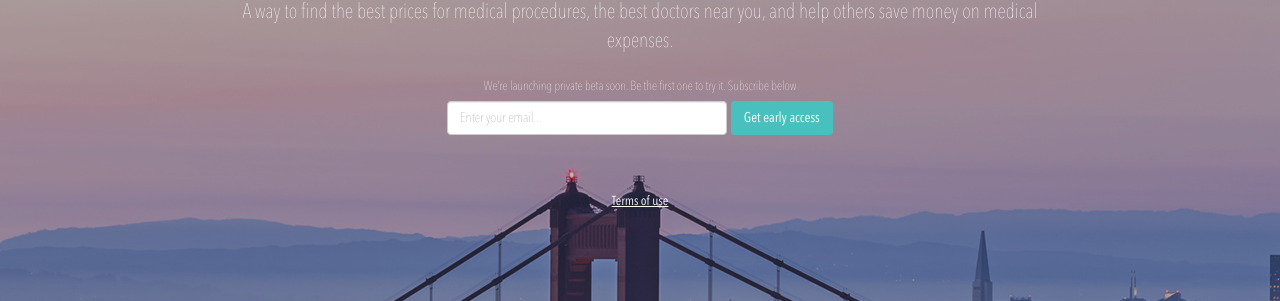
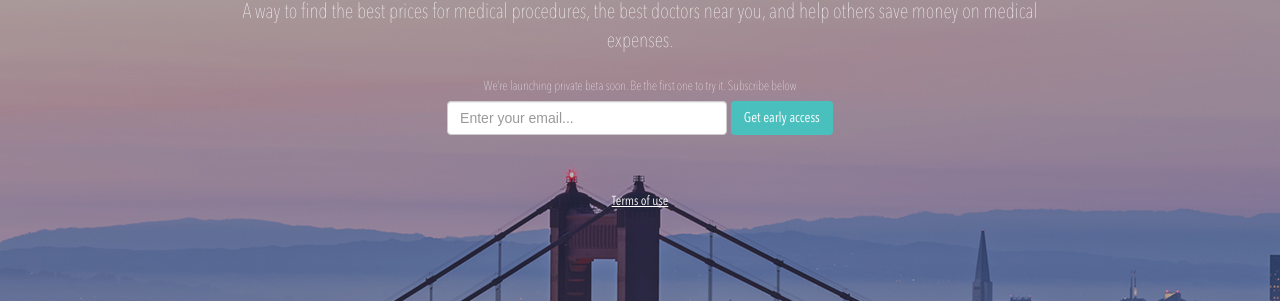
Before and after one commit to salipro4ever/project-demo-4, a Jekyll site: the page built from signup.html, in a window 1280 px wide. Shown: the part 242-543 px from the top of the page. Built offline with Jekyll 4.4.1, drawn with Linux system fonts in a browser that asks for light colours; nearby versions of some CDN libraries.

Commit message:
Update _base.scss

```diff
--- a/_sass/_base.scss
+++ b/_sass/_base.scss
@@ -160,6 +160,8 @@ body {
   margin: 5px;
   input.form-control {
     width: 280px !important;
+    color: #000;
+    font-family: sans-serif, arial, tahoma;
   }
 }
 .top-color-line {
```
